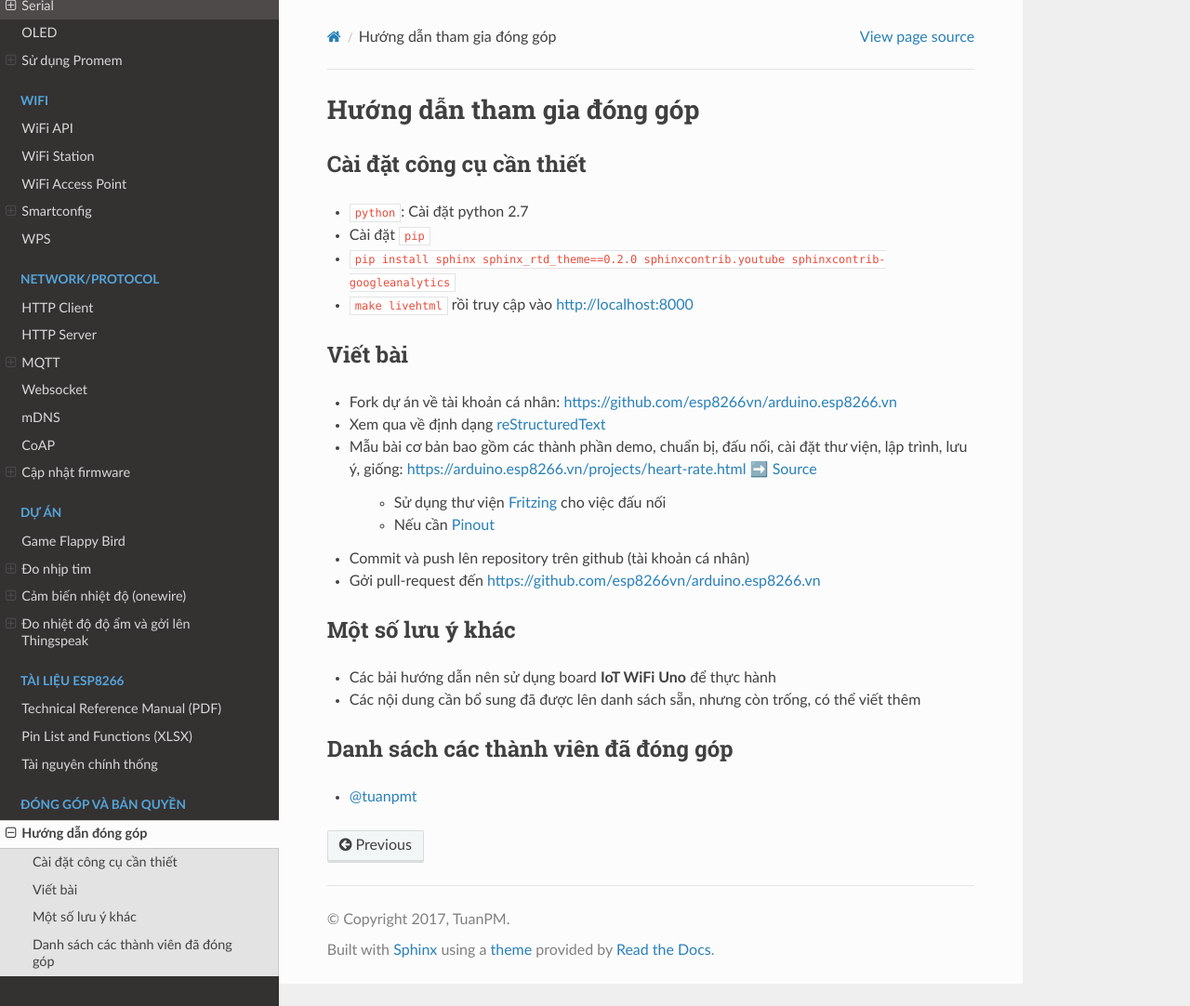
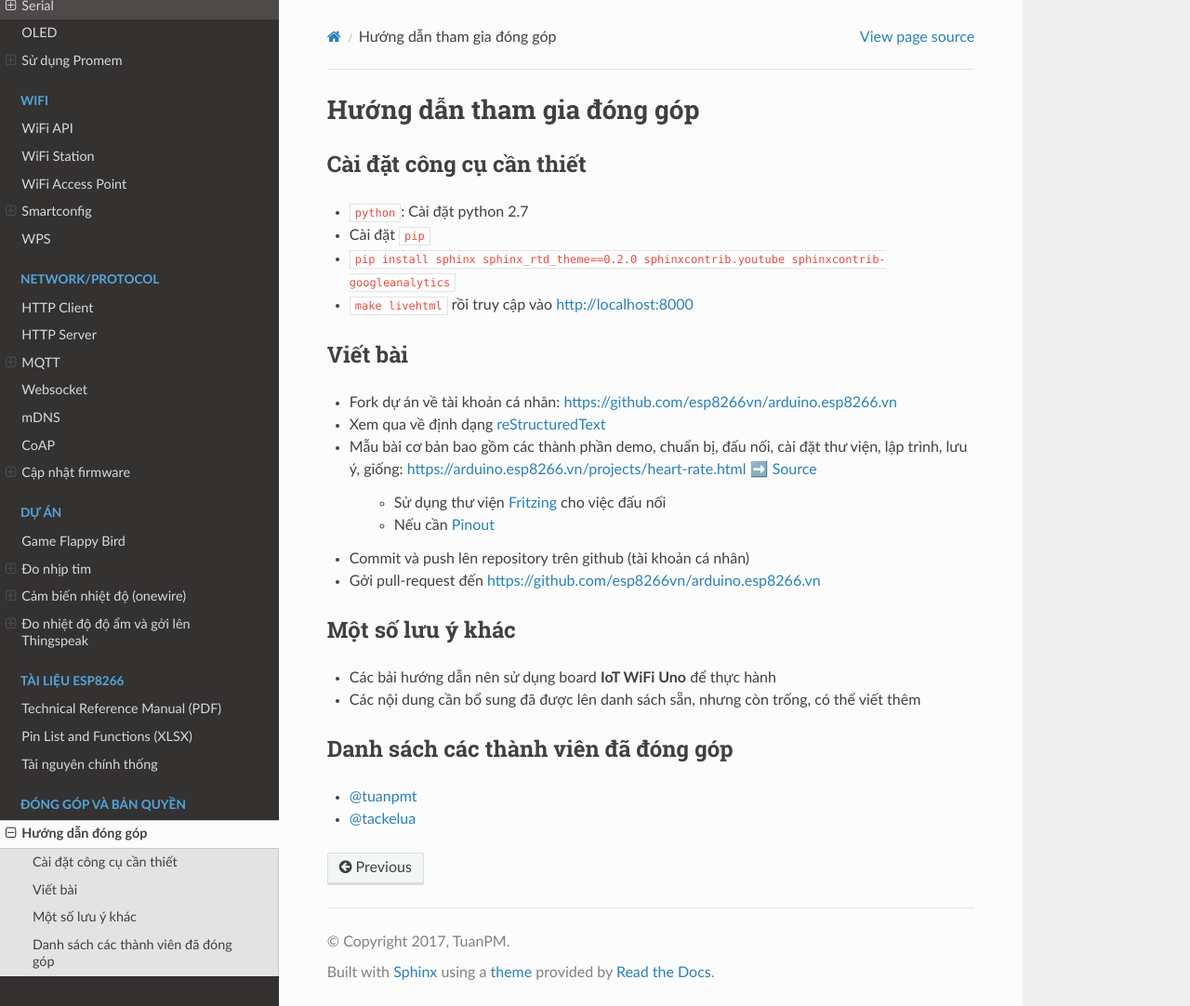
Before and after one commit to esp8266vn/arduino.esp8266.vn, a Sphinx documentation site: the page built from docs/contributing.rst, in a window 1280 px wide and 1082 px high. Shown: the whole window at 93% size. Built offline with Sphinx 7.4.7 and the Read the Docs theme 2.0.0, drawn with Linux system fonts in a browser that asks for light colours.

Commit message:
Add new contributor

```diff
--- a/docs/contributing.rst
+++ b/docs/contributing.rst
@@ -29,3 +29,4 @@ Một số lưu ý khác
 Danh sách các thành viên đã đóng góp
 ====================================
 * `@tuanpmt <https://github.com/tuanpmt>`_
+* `@tackelua <https://github.com/tackelua>`_
```
